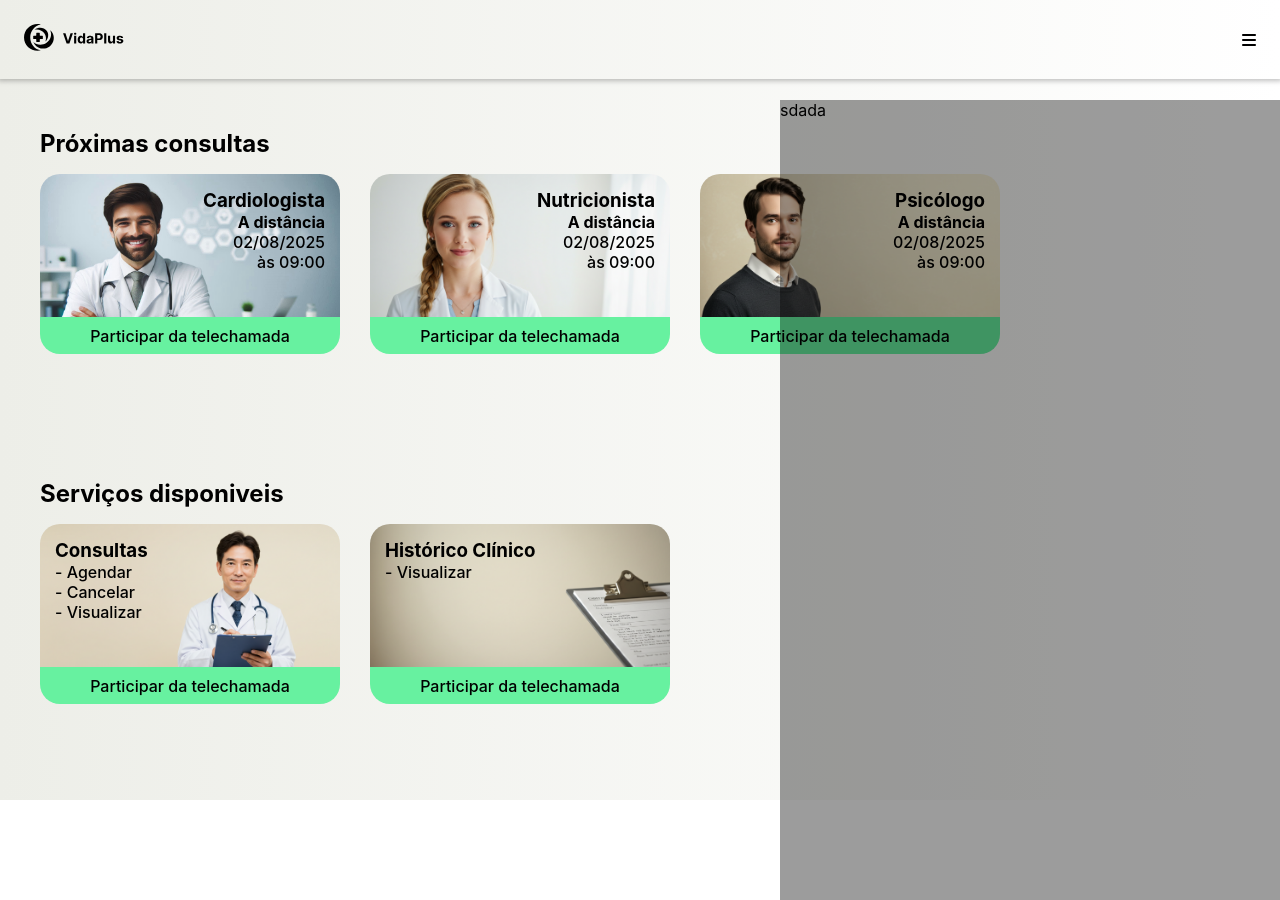
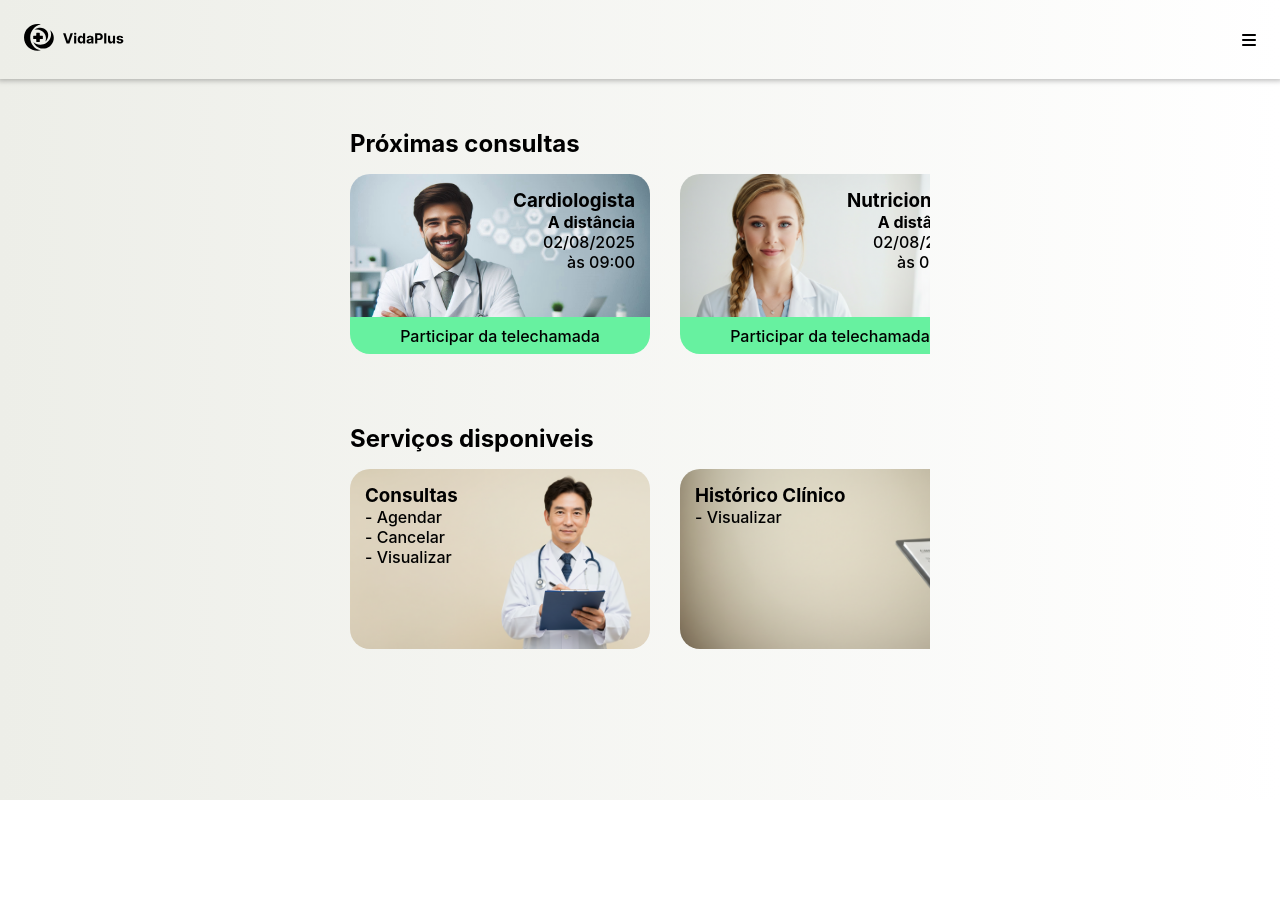
Before and after one commit to julianarocumback/projeto-final, a React (Create React App) app: page /painel-paciente in a window 1280 px wide. After the commit the page ends 824 px from the top, so only its background shows below. Built offline with nearby package versions, Linux system fonts and the light colour scheme.

Commit message:
projeto-final

```diff
--- a/src/componentes/AlterarSenha/SenhaAlterada.js
+++ b/src/componentes/AlterarSenha/SenhaAlterada.js
@@ -11,7 +11,7 @@ export default function SenhaAlterada(){
                 <img className='Logo' src={Logo}/>
                 <div className='campo'>
                     <div className='campos'>
-                        <p>Senha alterada com sucesso!</p>
+                        <p><i class="fa-solid fa-circle-check"></i> Senha alterada com sucesso!</p>
                         <Link to='/' className='botao'>Voltar a página inicial</Link>
                 </div>
                 </div>
--- a/src/componentes/Login/CaixaLogin/CaixaLogin.js
+++ b/src/componentes/Login/CaixaLogin/CaixaLogin.js
@@ -25,8 +25,8 @@ export default function CaixaLogin(){
             <img className='Logo' src={Logo} alt='aa'/>
             <div className='campo'>
                 <div className='campos'>
-                    <input className='Usuario campo-login'  type='text'></input>
-                    <input className='Senha campo-login'  type='password'></input>
+                    <input className='Usuario campo-login'  type='text' placeholder='Usuário: PAC-001 ou PRO-001 ou ADM-001'></input>
+                    <input className='Senha campo-login'  type='password' placeholder='Senha: 123'></input>
                 </div>
                     <button className='botao' onClick={fazerLogin}>Entrar</button>
 
--- a/src/componentes/Login/Login.css
+++ b/src/componentes/Login/Login.css
@@ -109,6 +109,9 @@
 .MainPaciente{
     margin: 0px 40px 0px 40px;
     /* margin-inline: auto; */
+    display: flex;
+    flex-direction: column;
+    justify-content: center;
 }
 
 .Menu {
@@ -125,7 +128,7 @@
 }
 
 .proximas-consultas {
-    height: calc(100vh / 2);
+    margin-bottom: 70px;
     padding: 50px 0px 0px 0px;
     display: flex;
     flex-direction: column;
@@ -142,7 +145,6 @@
     overflow: visible;
     position: relative;
     overflow: hidden;
-
 }
 
 .consulta {
@@ -204,6 +206,8 @@
     background-size: cover;
     padding: 15px;
     font-weight: 500;
+    cursor: pointer;
+
 }
 
 .servicos-imagem2{
@@ -214,6 +218,8 @@
     background-size: cover;
     padding: 15px;
     font-weight: 500;
+    cursor: pointer;
+
 }
 
 
@@ -400,7 +406,6 @@ input[placeholder]{
         height: 2rem;
         border-radius: 0.5rem;
         border: none;
-        /* box-shadow: 0px 0px 2px 0px rgb(0, 0, 0); */
         background-color: rgb(202, 202, 202);
         padding-left: 10px;
         font-weight: 700;
@@ -444,5 +449,9 @@ input[placeholder]{
     .video {
     height: 450px;
     border-radius: 20px ;
+    }
+
+    .MainPaciente{
+    margin: 0px 350px 0px 350px;
+    }
 }
-}
--- a/src/componentes/PainelPac/MainPaciente.js
+++ b/src/componentes/PainelPac/MainPaciente.js
@@ -8,7 +8,7 @@ import ServicosDisponiveis from './ServicosDisponiveis'
 
 export default function MainPaciente(){
     return (
-        <div className='MainPaciente container'>
+        <div className='MainPaciente'>
             <ProximasConsultas/>
             <ServicosDisponiveis/>
         </div>
--- a/src/componentes/PainelPac/PainelPac.js
+++ b/src/componentes/PainelPac/PainelPac.js
@@ -1,16 +1,13 @@
 import React from 'react'
 import CabecalhoPaciente from '../PainelPac/CabecalhoPaciente'
 import MainPaciente from '../PainelPac/MainPaciente'
-import Menu from '../PainelPac/Menu'
-
 
 export default function PainelPac(){
 
     return(
-        <div className='PainelPac container'>
+        <div className='PainelPac'>
             <CabecalhoPaciente/>
             <MainPaciente/>
-            <Menu/>
         </div>
     )
 }
--- a/src/componentes/PainelPac/ServicosDisponiveis.js
+++ b/src/componentes/PainelPac/ServicosDisponiveis.js
@@ -1,32 +1,34 @@
 import React from 'react'
-import { Link } from 'react-router-dom'
+import { Link, useNavigate } from 'react-router-dom'
 
 export default function ServicosDisponiveis(){
+    let navigate = useNavigate()
+
+    let consultas = () => {
+        navigate('/')
+    }
+
+    let servicos = () => {
+        navigate('/')
+    }
+
     return (
         <div className='servicos-disponiveis'>
             <h2>Serviços disponiveis</h2>
             <div className='container-consultas'>
-                <div className='consulta'>
+                <div on onClick={consultas} className='consulta'>
                     <div className='servicos-imagem1'>
                         <h3>Consultas</h3>
                         <p>- Agendar</p>
                         <p>- Cancelar </p>
                         <p>- Visualizar</p>
                     </div>
-                    <div className='consulta-botao'>
-                        <Link to='/'>Participar da telechamada</Link>
-                    </div>
                 </div>
-                <div className='consulta consulta2'>
+                <div on onClick={consultas} className='consulta consulta2'>
                     <div className='servicos-imagem2'>
                         <h3>Histórico Clínico</h3>
                         <p>- Visualizar</p>
-
                     </div>
-                    <div className='consulta-botao'>
-                        <Link to='/'>Participar da telechamada</Link>
-                    </div>
-
                 </div>
             </div>
         </div>
```
